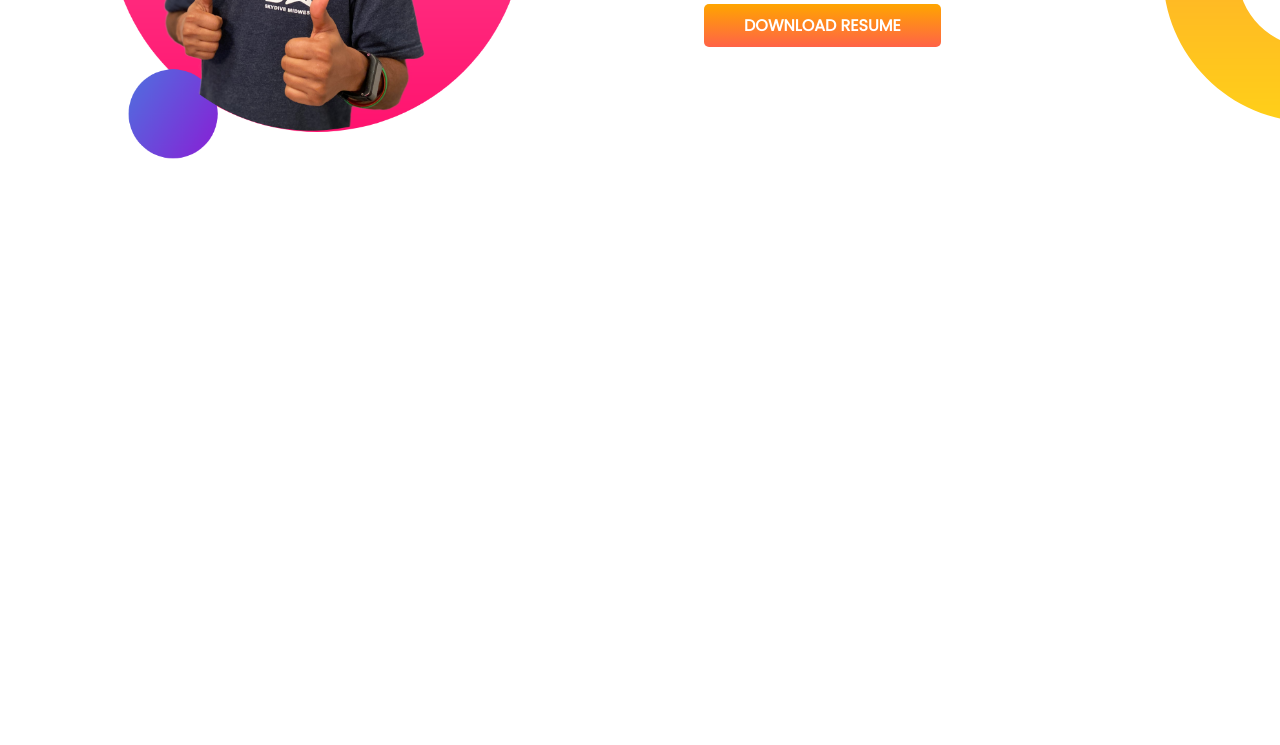
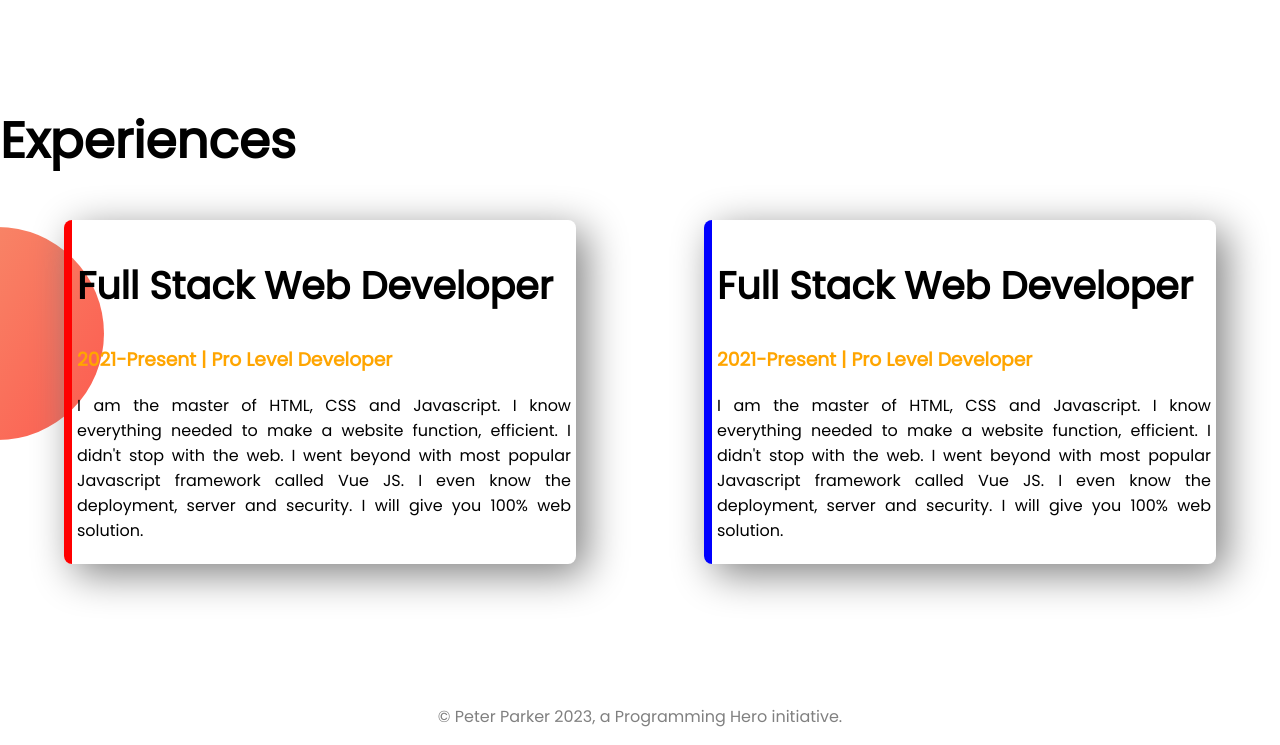
Before and after one commit to NuzafNaim/programminghero-portfolio, a plain HTML site: page index.html in a window 1280 px wide. Shown: the part 1012-1757 px from the top of the page. Before the commit the page ends 1242 px from the top, so only its background shows below. Drawn offline with Linux system fonts and the light colour scheme.

Commit message:
Final Result

```diff
--- a/index.html
+++ b/index.html
@@ -14,7 +14,7 @@
     <title>Nuzaf Naim Programming Hero Portfolio</title>
   </head>
   <body>
-    <section id="top-banner">
+    <section id="top-banner" class="flaxible-section">
       <div class="half-width">
         <h1>Welcome To</h1>
         <h2><span class="orange-color">Peter Parker</span> World</h2>
@@ -36,7 +36,7 @@
         <img src="images/jhankar.png" />
       </div>
     </section>
-    <section id="middle">
+    <section id="middle" class="flaxible-section">
       <div class="half-width">
         <img src="images/jhankar2.png" />
       </div>
@@ -56,5 +56,33 @@
         >
       </div>
     </section>
+    <section id="experience">
+      <h1>Experiences</h1>
+      <div class="flaxible-section">
+        <div class="half-width ex-left">
+          <h2>Full Stack Web Developer</h2>
+          <h3 class="orange-color">2021-Present | Pro Level Developer</h3>
+          <p>
+            I am the master of HTML, CSS and Javascript. I know everything
+            needed to make a website function, efficient. I didn't stop with the
+            web. I went beyond with most popular Javascript framework called Vue
+            JS. I even know the deployment, server and security. I will give you
+            100% web solution.
+          </p>
+        </div>
+        <div class="half-width ex-right">
+          <h2>Full Stack Web Developer</h2>
+          <h3 class="orange-color">2021-Present | Pro Level Developer</h3>
+          <p>
+            I am the master of HTML, CSS and Javascript. I know everything
+            needed to make a website function, efficient. I didn't stop with the
+            web. I went beyond with most popular Javascript framework called Vue
+            JS. I even know the deployment, server and security. I will give you
+            100% web solution.
+          </p>
+        </div>
+      </div>
+    </section>
+    <p class="footer">© Peter Parker 2023, a Programming Hero initiative.</p>
   </body>
 </html>
--- a/style.css
+++ b/style.css
@@ -15,8 +15,9 @@ p {
   text-align: justify;
 }
 
-section {
+.flaxible-section {
   display: flex;
+  margin-bottom: 140px;
 }
 
 .orange-color {
@@ -24,8 +25,9 @@ section {
 }
 
 .half-width {
-  width: 50%;
-  padding: 0 0 5% 5%;
+  float: left;
+  width: 40%;
+  padding-left: 5%;
 }
 
 .half-width img {
@@ -47,8 +49,38 @@ section {
 }
 
 #middle {
-  margin-top: 200px;
   background-image: url(images/dream-bg.png);
   background-repeat: no-repeat;
   background-position: right;
 }
+
+#experience {
+  background-image: url(images/exp-bg.png);
+  background-repeat: no-repeat;
+  background-position: left;
+}
+
+.ex-left {
+  box-shadow: 10px 10px 40px gray;
+  width: 50%;
+  margin-left: 5%;
+  margin-right: 5%;
+  padding: 5px;
+  border-radius: 8px;
+  border-left: 8px solid red;
+}
+
+.ex-right {
+  box-shadow: 10px 10px 40px gray;
+  width: 50%;
+  margin-left: 5%;
+  margin-right: 5%;
+  padding: 5px;
+  border-radius: 8px;
+  border-left: 8px solid blue;
+}
+
+.footer {
+  text-align: center;
+  color: gray;
+}
```
